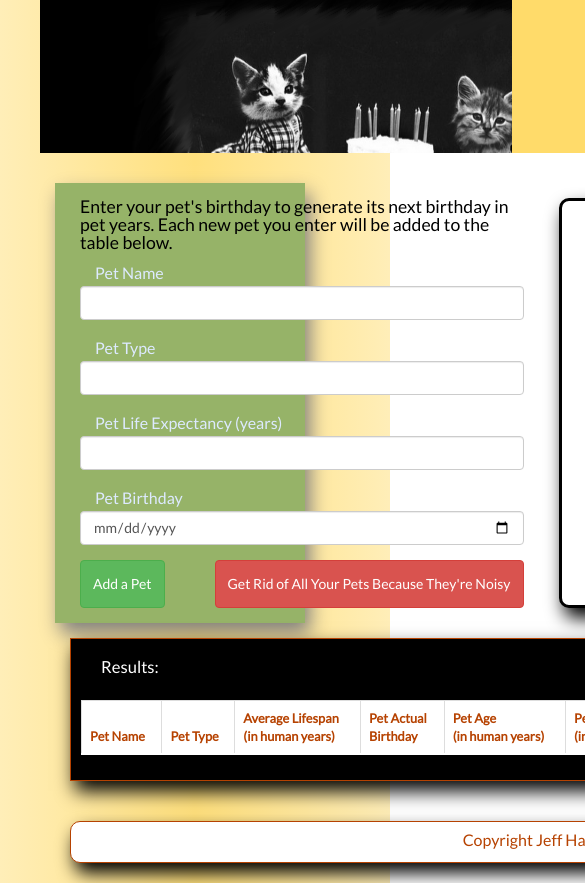
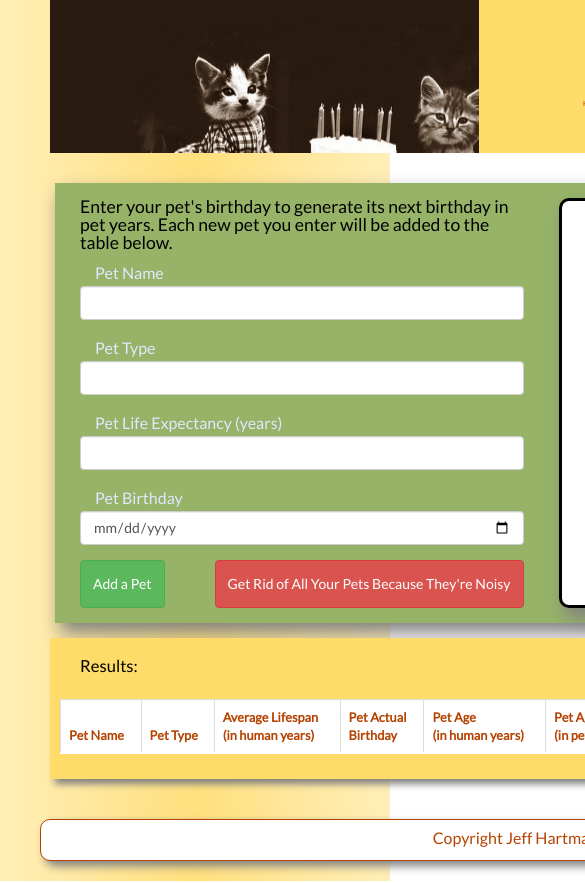
Before and after one commit to jehartman/Pet-Birthday-Calculator, a plain HTML site: page index.html in a window 390 px wide. Shown: the top 883 px of the page, 585 px wide, since content can reach past the window. Drawn offline with nearby package versions, Linux system fonts and the light colour scheme; no server answers.

Commit message:
final design changes, not perfect especially with responsive

```diff
--- a/assets/style/style.css
+++ b/assets/style/style.css
@@ -5,21 +5,14 @@ IDs*/
 
 /*********** ELEMENTS ***********/
 
-body, html {
-/*    height: 100%;*/
-/*    max-width: 991px;*/
-
-
-}
-
 body {
-      margin: 0 40px;
-    font-family: 'Lato', sans-serif;
-    color: #b64201;
-/*  background-color: #f8faff;*/
+  margin: 0 40px;
+  font-family: 'Lato', sans-serif;
+  color: #b64201;
   background: linear-gradient(to right, #ffeeb8, #ffe07d, #ffeeb8);
   background-repeat: no-repeat;
   height: 100%;
+  min-width: 1100px;
 }
 
 button {
@@ -32,14 +25,14 @@ div .buttons {
 }
 
 footer {
-  margin: 40px 0 20px 30px;
+  margin: 40px 0 20px 0px;
   padding: 20px;
   text-align: center;
   padding-bottom: 15px;
   border-radius: 10px;
   border: 1px solid;
   padding: 10px;
-  box-shadow: 5px 10px 18px black;
+  box-shadow: 5px 5px 10px grey;
   width: 991px;
   background-color: white;
 }
@@ -47,13 +40,11 @@ footer {
 h1 {
   font-size: 2.3vw;
   font-weight: 800;
-/*  padding: 0 0 10px 0;*/
 }
 
 h2 {
   font-size: 1.8vw;
   line-height: 1.2em;
-/*  padding: 10px;*/
 }
 
 h1, h2 {
@@ -63,11 +54,12 @@ h1, h2 {
 }
 
 header {
-  margin: auto;
+  margin: 0 0 0 10px;
   color: #13480D;
   width: 80%;
   height: 40%;
-  width: 991px;
+  min-width: 900px;
+  max-width: 1100px;
 }
 
 hr {
@@ -115,6 +107,7 @@ p {
 
 table {
   display: table;
+  padding: 0 5px;
 }
 
 td {
@@ -129,7 +122,6 @@ th {
 /*********** CLASSES ***********/
 
 .banner {
-  max-width: 991px;
   border-radius: 0 15px 15px 0;
 }
 
@@ -140,13 +132,20 @@ th {
 .container {
   margin: 10px 30px 10px 0;
   padding-top: 20px;
-/*  border-top: 10px solid white;*/
   max-width: 768px;
-/*  background-color: black;*/
+  min-width: 620px;
 }
 
 .control-label {
   color: #DDEAFF;
+}
+
+.flexStack {
+  min-width: 0;
+  min-height: 0;
+  overflow: hidden;
+  flex-shrink: 1;
+  flex-basis: auto;
 }
 
 .form-control {
@@ -158,7 +157,7 @@ th {
 }
 
 .parallax {
-    background-image: url("../images/kittens.png");
+    background-image: url("../images/kittensSepia2.png");
     height: 100%;
     position: relative;
     background-attachment: fixed;
@@ -183,9 +182,6 @@ th {
   display: flex;
   flex-direction: column;
   background-color: #ffdb6a;
-/*  border-top: 20px solid #508104;
-  border-right: 20px solid #508104;
-  border-bottom: 20px solid #508104;*/
   text-align: center;
 }
 
@@ -229,7 +225,7 @@ th {
   border-radius: 10px;
   border: 3px solid black;
   padding: 10px;
-  box-shadow: 5px 10px 18px black;
+  box-shadow: 5px 10px 18px grey;
 }
 
 #lowerPanel {
@@ -241,18 +237,17 @@ th {
 
 #results {
   padding: 10px 0 0 20px;
-  color: #fff;
+  color: #000;
   font-size: 1.3em;
   margin-bottom: 20px;
 }
 
 #resultTable {
   width: 991px;
-  margin: 15px 0 0 30px;
-  border: 1px solid;
+  margin: 15px 0 0 10px;
   padding: 10px;
-  box-shadow: 5px 10px 18px black;
-  background-color: black;
+  box-shadow: 5px 5px 7px grey;
+  background-color: #ffdb6a;
   font-size: .8em;
 }
 
@@ -269,16 +264,3 @@ th {
 #resultTable tr:nth-child(odd) {
   background-color: #8CB4FF;
 }
-
-.flexStack {
-/*  height: 50%;*/
-  min-width: 0;
-min-height: 0;
-overflow: hidden;
-  flex-shrink: 1;
-  flex-basis: auto;
-}
-
-/*div {
-  border: 1px solid black;
-}*/
--- a/index.html
+++ b/index.html
@@ -25,7 +25,6 @@
         <div class='banner flexStack'>
           <h2 class='flexStack'>Humans enjoy on average 79 birthdays. Why shouldn't your pet get to celebrate just as often?</h2>
           <br>
-<!--           <h2 class='flexStack'>Use this calculator to determine the length of your pet's year, its age in pet years, and when its next birthday in pet years would be.</h2> -->
         </div>
       </div>
     </div>
@@ -146,7 +145,7 @@
 
   <div class="wrapper" id="resultTable">
     <div id='results'>
-      <p>Results:<br></p>
+      <p>Results:</p>
     </div>
     <table class="table table-bordered table-striped table-responsive">
       <thead>
```
Also changed, not shown: assets/images/kittens.png (deleted), assets/images/kittensSepia2.png (added), 1 other file.
